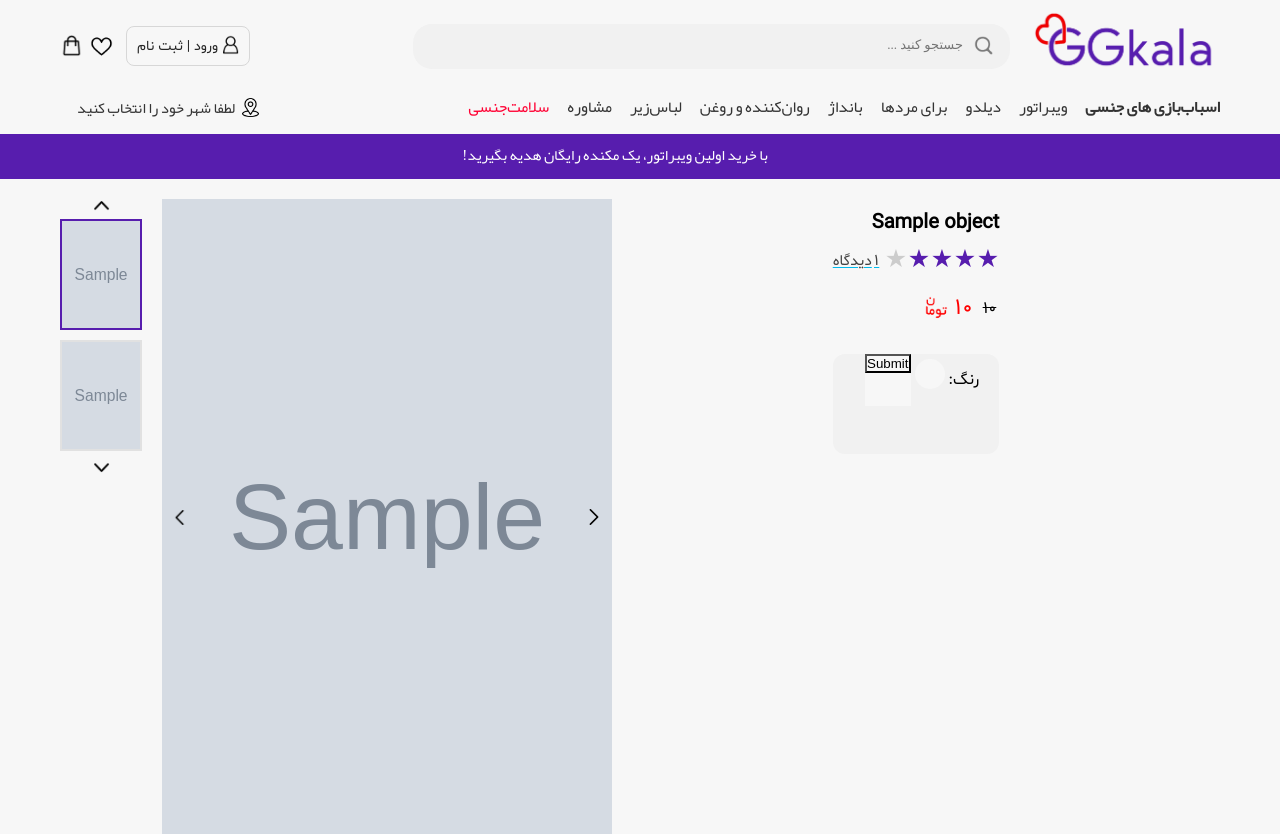
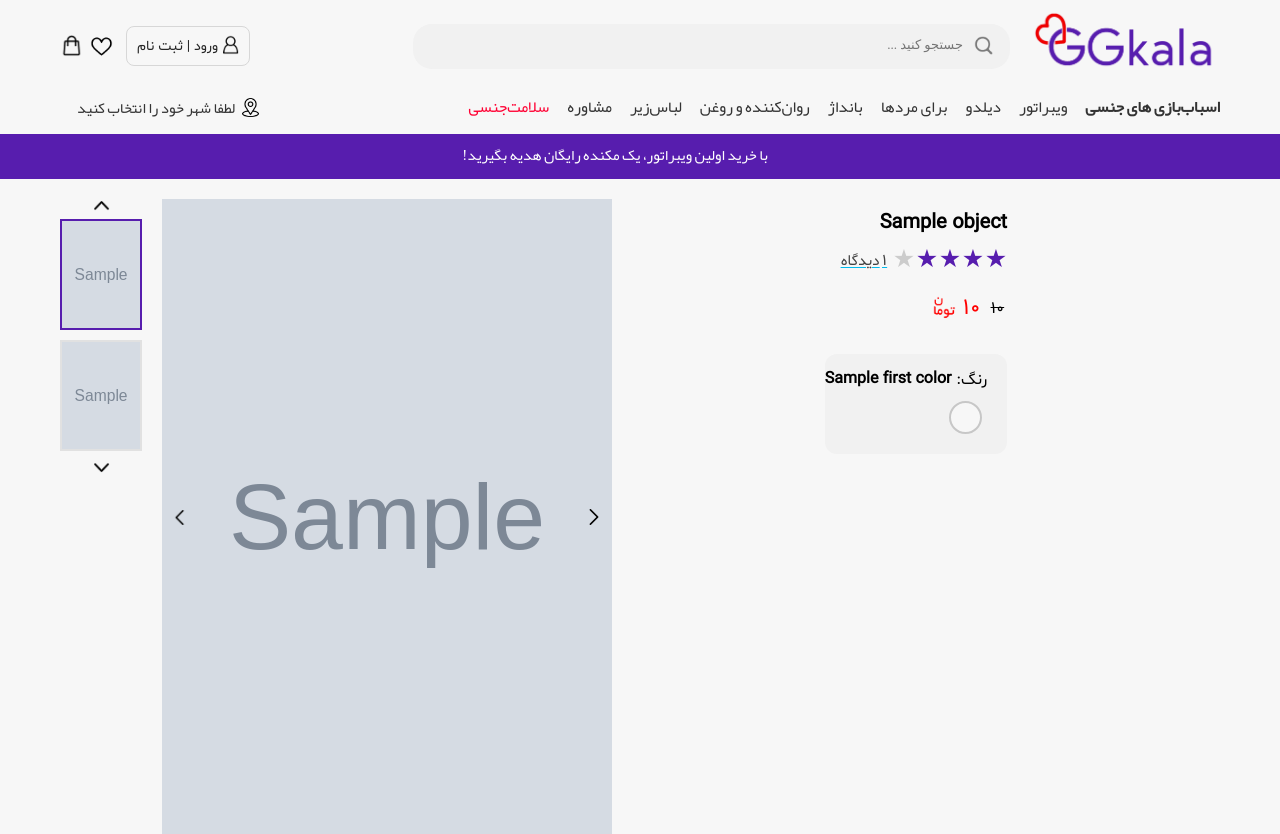
Before and after one commit to Crimson-Amir/GGkala-Django, a Django app: template GGKala/Products/templates/Products/detail_page.html in a window 1280 px wide. Shown: the top 834 px of the page. Run offline with Django 4.2, Linux system fonts and the light colour scheme; tables that the repository leaves empty hold one stand-in row (values such as "Sample post"); the template is opened without the code that fills it: values that come from a table or form of the project are taken from there, most other values are stand-ins (such as "Sample title", 1, 10 or a date in 2020); grey boxes marked "Sample" are stand-in pictures; some libraries are stand-ins or nearby versions.

Commit message:
secend detail

```diff
--- a/GGKala/Products/templates/Products/product_main_detail.html
+++ b/GGKala/Products/templates/Products/product_main_detail.html
@@ -78,15 +78,22 @@
 
                     <div class="colors-detail">
                         <div class="selected-color">
-                            <div class="color-s">رنگ:</div>
-                            {% for color in object.color.all %}
-                                <span class="color-circle" style="background-color: #{{ color.color_rgb }};" onclick="selectColor('{{ color.id }}')"></span>
-                            {% endfor %}
+                            <div class="color-names">
+                                <div class="color-s">رنگ:</div>
+                                <div class="color-ss" id="color-name">{{ first_color.color_name }}</div>
+                            </div>
+
+                            <div class="color-select">
+                                {% for color in object.color.all %}
+                                    <div class="color-detail" title="{{ color.color_name }}">
+                                        <span class="color-circle" style="background-color: #{{ color.color_rgb }};" onclick="selectColor(this, '{{ color.id }}', '{{ color.color_name }}')"></span>
+                                    </div>
+                                {% endfor %}
+                            </div>
 
                             <form id="color-form" method="post" action="">
                                 {% csrf_token %}
-                                <input type="hidden" id="selected-color" name="color" value="">
-                                <input type="submit">
+                                <input type="hidden" id="selected-color" name="color" value="{{ first_color.pk }}">
                             </form>
                         </div>
                     </div>
@@ -190,9 +197,20 @@
 
     updatePhotoVisibility();
 
-    function selectColor(color) {
-        document.getElementById('selected-color').value = color;
-        {#document.getElementById('color-form').submit();#}
+    function selectColor(element, colorId, colorName) {
+        // Remove the 'selected' class from all color details
+        const colorDetails = document.getElementsByClassName('color-detail');
+        for (let i = 0; i < colorDetails.length; i++) {
+            colorDetails[i].classList.remove('selected');
+        }
+
+        // Add the 'selected' class to the parent color detail of the clicked color circle
+        element.parentNode.classList.add('selected');
+
+        // Update the selected color and its name
+        document.getElementById('selected-color').value = colorId;
+        document.getElementById('color-name').innerText = colorName;
     }
 
+
 </script>
--- a/GGKala/Products/views.py
+++ b/GGKala/Products/views.py
@@ -29,7 +29,8 @@
     else:
         form = ReviewForms()
 
-    return render(request, 'Products/detail_page.html', context={'object': mod, 'form': form, 'pictures': productsm, })
+    return render(request, 'Products/detail_page.html', context={'object': mod, 'form': form, 'pictures': products,
+                                                                 'first_color': mod.color.first})
 
 
 class DetailPreview(PreviewMixin, DetailView):
--- a/GGKala/static/Products/css/product_main_detail.css
+++ b/GGKala/static/Products/css/product_main_detail.css
@@ -174,10 +174,11 @@
 .selected-color {
     background: none;
     display: flex;
+    flex-direction: column;
 }
 
 .color-s {
-    padding: 15px 20px 15px 0;
+    padding: 15px 20px 10px 0;
     background: none;
     font-family: Shabnam;
 }
@@ -190,9 +191,49 @@
 }
 
 .color-circle {
-    width: 30px;
-    height: 30px;
+    width: 25px;
+    height: 25px;
     border-radius: 50%;
-    margin: 5px 4px;
+    /*margin: 5px 4px;*/
+}
+
+.color-detail.selected {
+    border: 2px solid #6f42c1;
+}
+
+.color-detail {
     cursor: pointer;
+    width: 25px;
+    height: 25px;
+    padding: 2px;
+    display: flex;
+    border-radius: 50%;
+    border: 2px solid #c7c7c7;
+    margin-right: 10px;
+    transition: .3s;
 }
+
+.color-detail:hover {
+    border: 2px solid #6f42c1;
+    transition: .3s;
+}
+
+.color-select {
+    background: none;
+    display: flex;
+    padding-right: 15px;
+}
+
+.color-names {
+    display: flex;
+    align-items: center;
+    background: none;
+    font-family: Shabnam;
+}
+
+.color-ss {
+    background: none;
+    padding-right: 5px;
+    font-weight: bold;
+    padding-top: 2px;
+}
```
